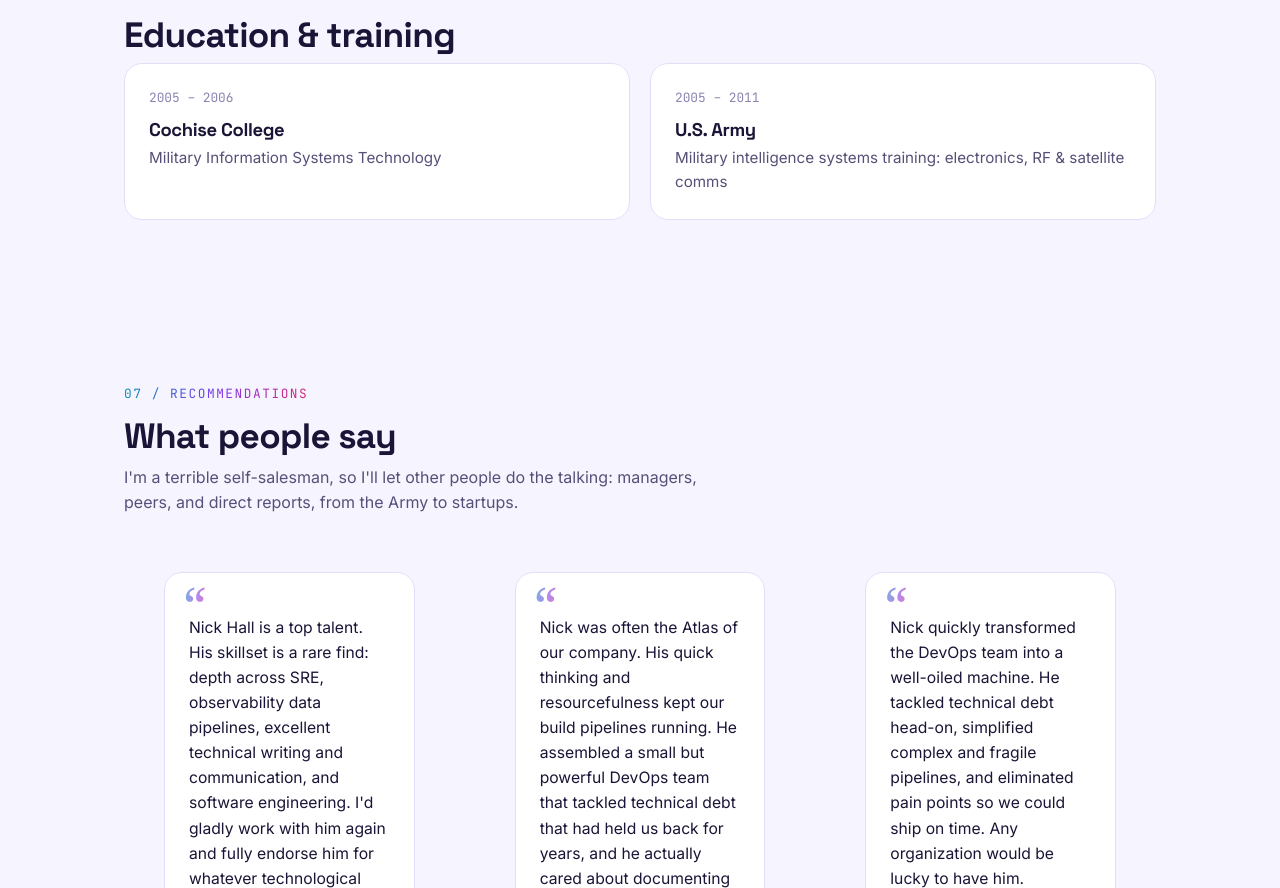
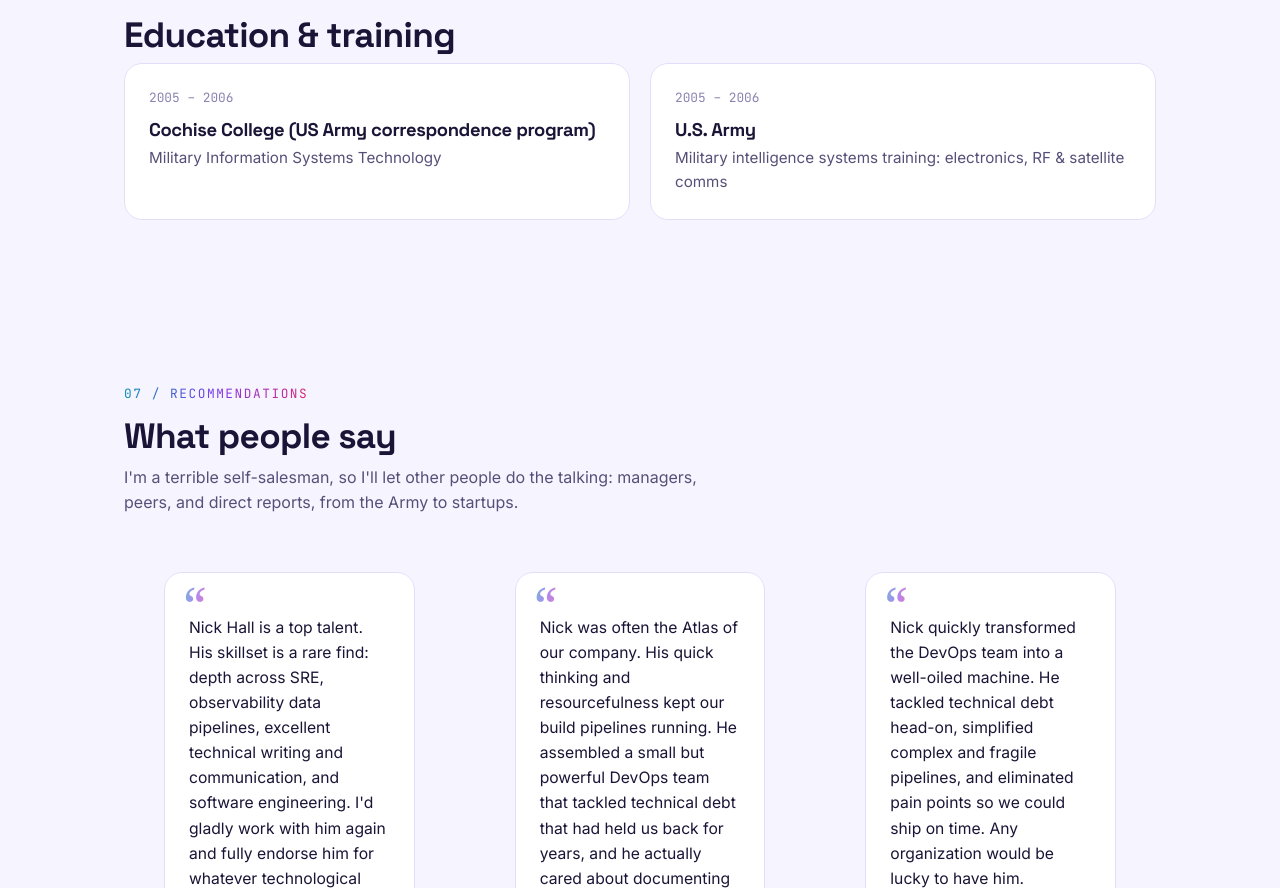
Before and after one commit to nicholas-a-hall/nicholas-a-hall.github.io, a React (Vite) app: page / in a window 1280 px wide. Shown: the part 9982-10870 px from the top of the page. Built offline with nearby package versions, Linux system fonts and the light colour scheme.

Commit message:
update edu

```diff
--- a/src/data/content.js
+++ b/src/data/content.js
@@ -309,14 +309,14 @@
 // Education & training.
 export const education = [
   {
-    school: 'Cochise College',
+    school: 'Cochise College (US Army correspondence program)',
     detail: 'Military Information Systems Technology',
     period: '2005 – 2006',
   },
   {
     school: 'U.S. Army',
     detail: 'Military intelligence systems training: electronics, RF & satellite comms',
-    period: '2005 – 2011',
+    period: '2005 – 2006',
   },
 ]
 
```
